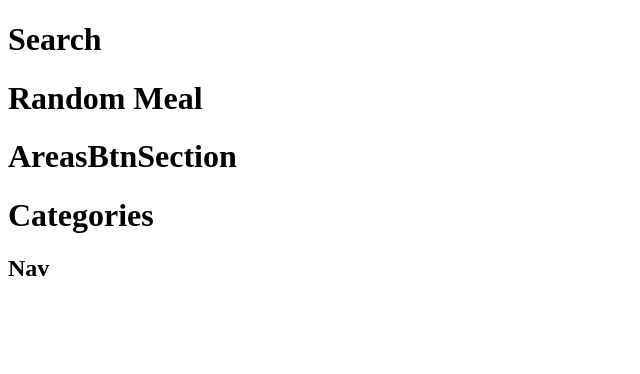
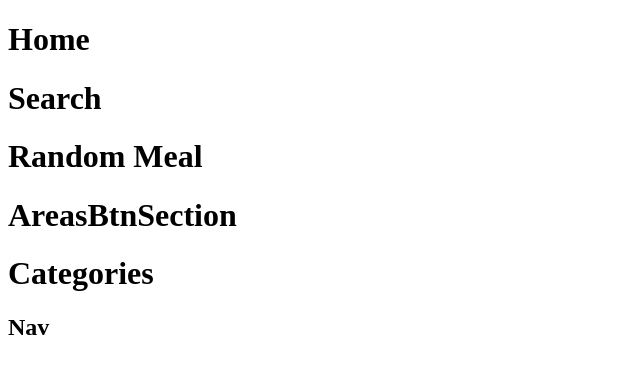
Before and after one commit to mickey0511/Tasty-App, a React (Vite) app: page /home in a window 1280 px wide. Shown: the top 374 px of the page, without its empty margins (0-640 px from the left). Built offline with nearby package versions, Linux system fonts and the light colour scheme.

Commit message:
safe branch

```diff
--- a/src/pages/Home.jsx
+++ b/src/pages/Home.jsx
@@ -8,6 +8,7 @@ import './Home.css'
 const Home = () => {
     return (
         <>
+        <h1>Home</h1>
         <Search/>
         <RandomMeal/>
         <AreasBtnSection/>
```
